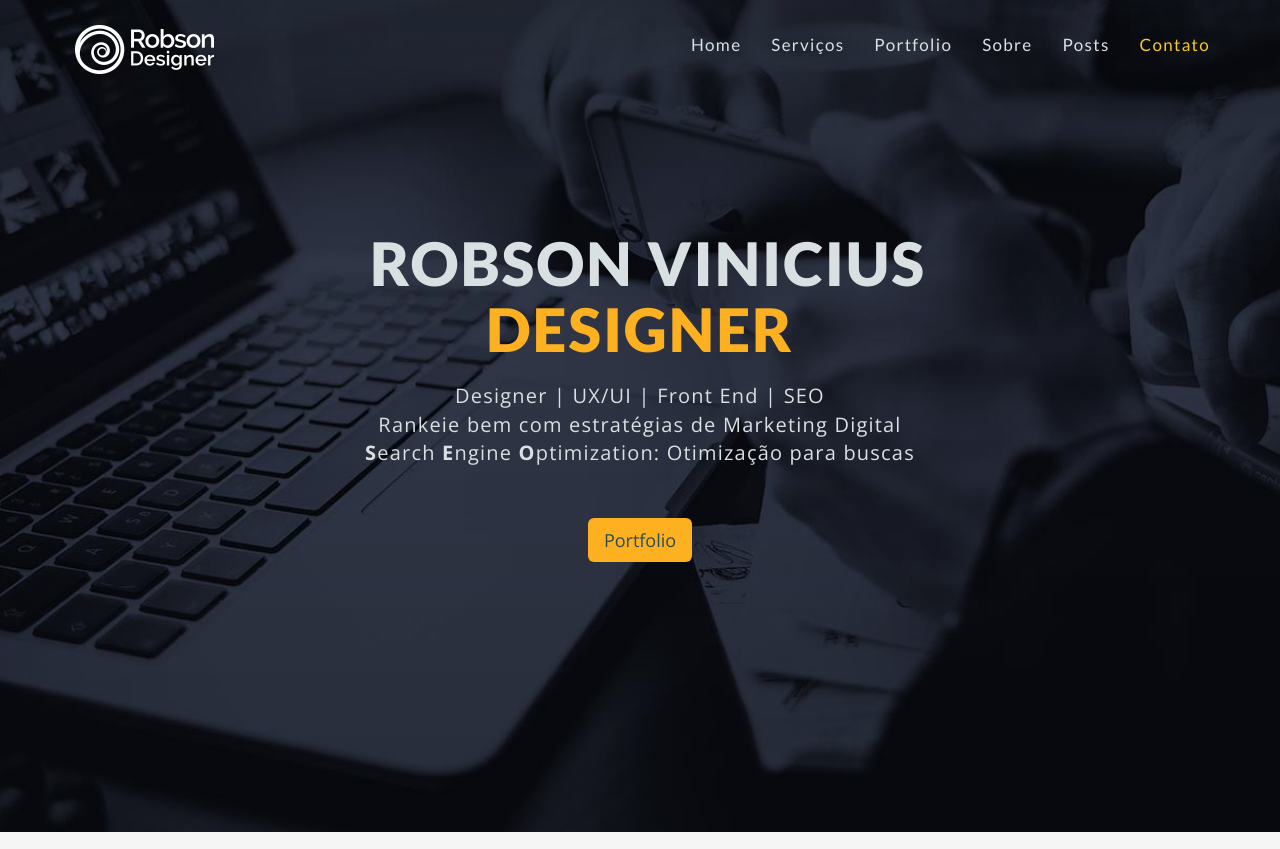
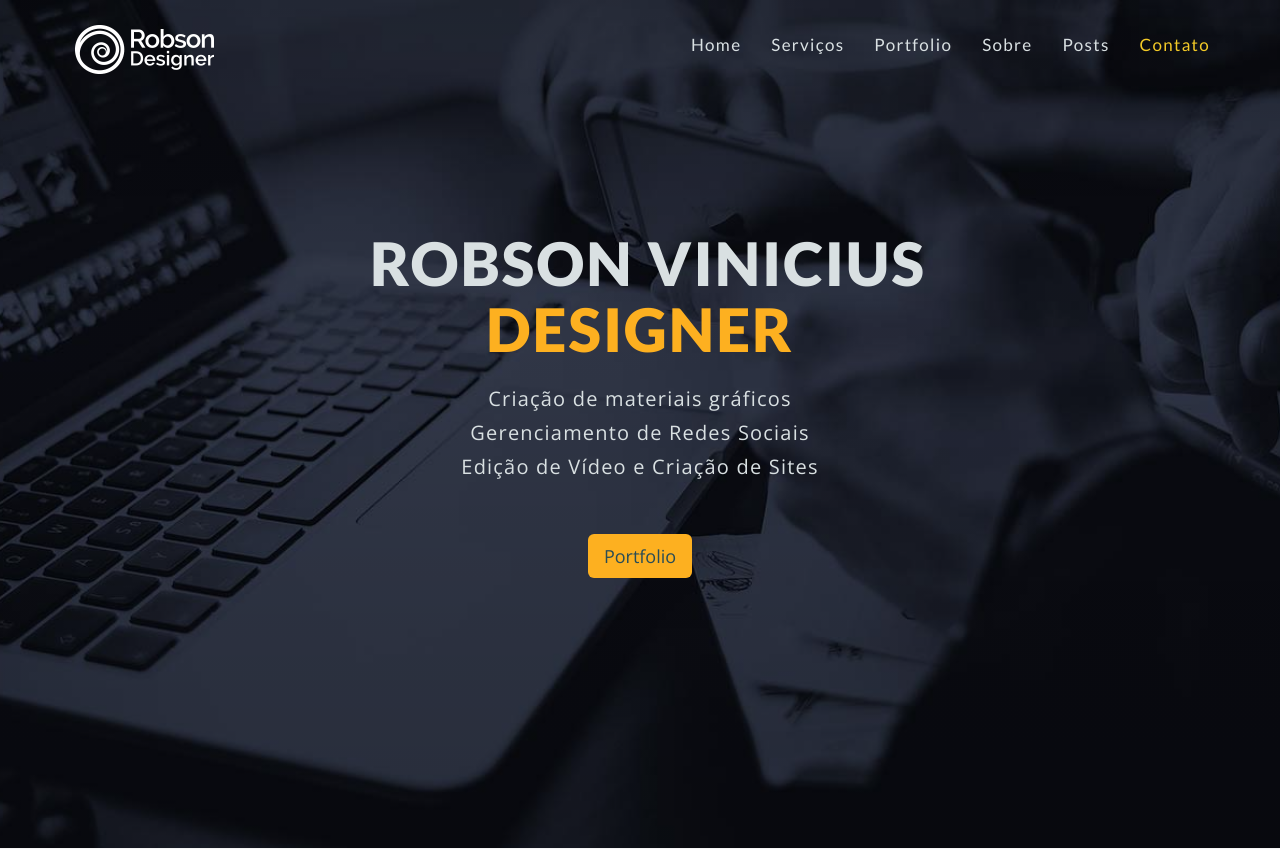
Before and after one commit to RobsonVinicius/robsondesigner, a PHP site: page / in a window 1280 px wide. Shown: the top 849 px of the page. Run offline with PHP 8.4, Linux system fonts and the light colour scheme; some libraries are stand-ins or nearby versions.

Commit message:
Text Hero Update

```diff
--- a/css/style.css
+++ b/css/style.css
@@ -34,6 +34,9 @@ a {
 a:hover, a:focus {
 	text-decoration: none;
 	color: #f1c40f;
+}
+.text-hero {
+	line-height: 1.7	;
 }
 .img-centered {
 	margin: 0 auto;
--- a/index.html
+++ b/index.html
@@ -100,7 +100,7 @@
   <div class="intro-text">
     <div class="front-image"></div>
     <h1 class="wow fadeInDown"><strong>Robson Vinicius <br> <span class="color">Designer</span></strong></h1>
-    <p class="wow fadeInDown">Designer | UX/UI | Front End | SEO<br>Rankeie bem com estratégias de Marketing Digital<br><strong>S</strong>earch <strong>E</strong>ngine <strong>O</strong>ptimization: Otimização para buscas</p>
+    <p class="wow fadeInDown text-hero">Criação de materiais gráficos<br> Gerenciamento de Redes Sociais<br> Edição de Vídeo e Criação de Sites</p>
     <li class="btn-portfolio"><a href="#works-section" target="_blank" class="btn btn-default btn-lg page-scroll wow fadeInUp" data-wow-delay="200ms">Portfolio</a> </li>
   </div> <!--a href="#works-section-->
 </header>
```
